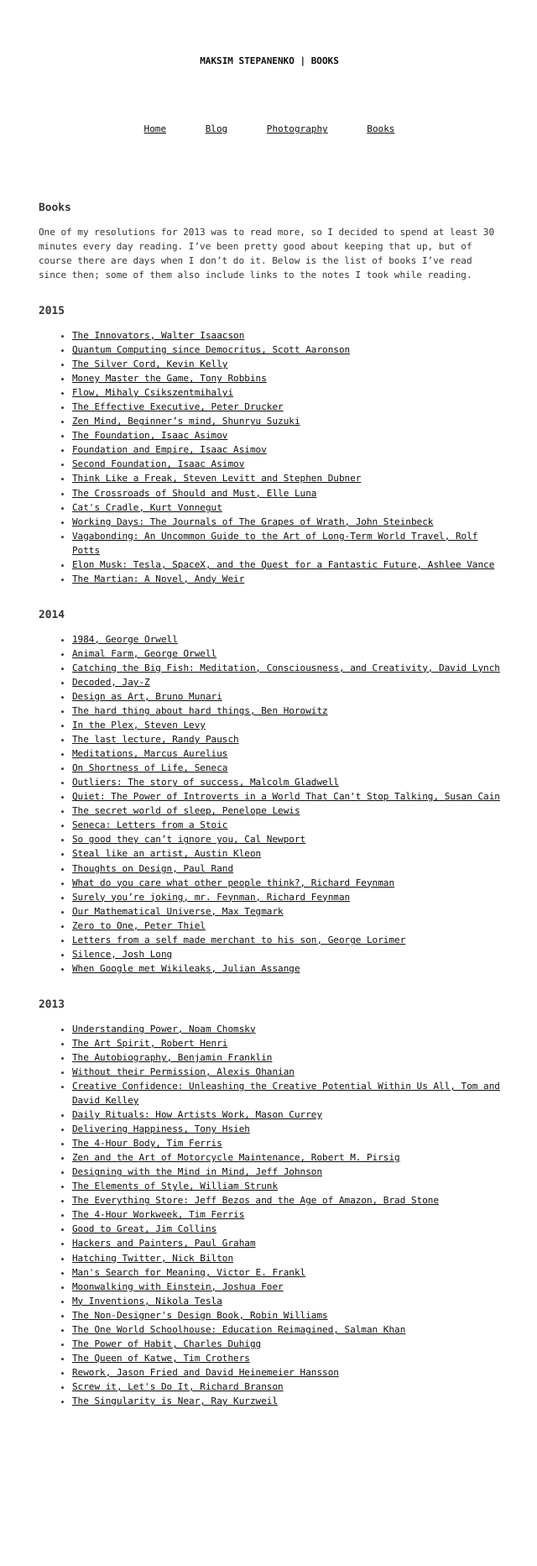
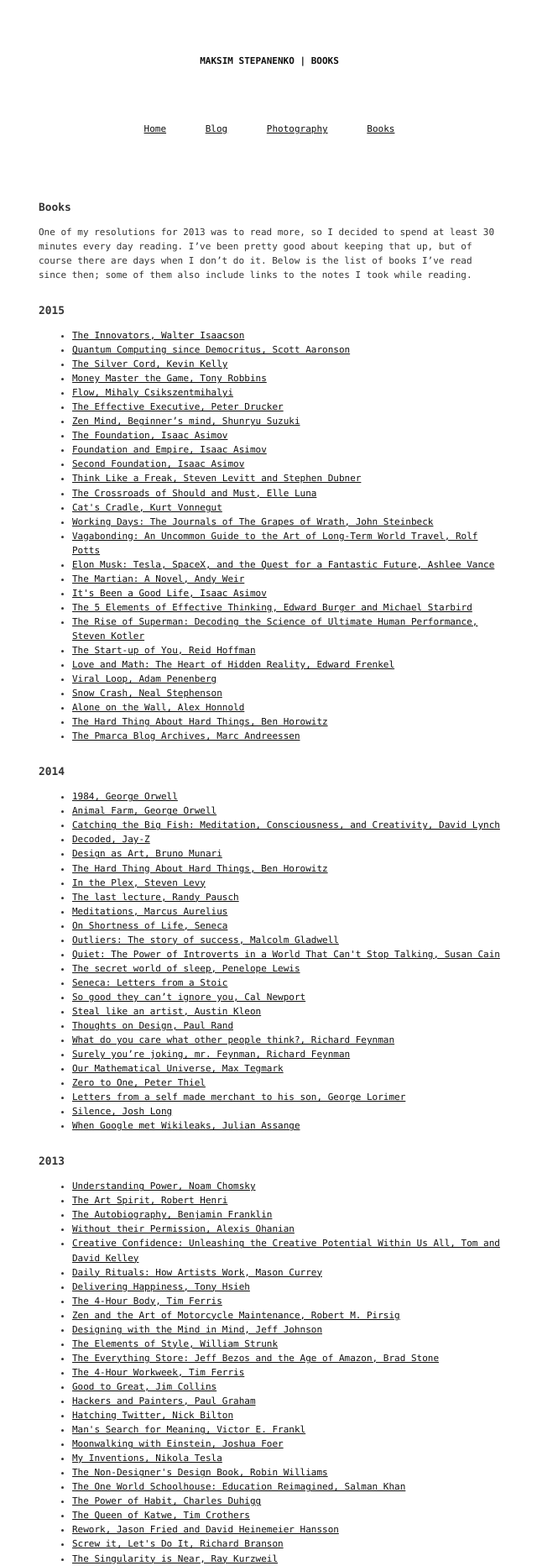
Before and after one commit to maksim-s/maksim-s.github.com, a Jekyll site: the page built from books/index.html, in a window 1280 px wide. Shown: the whole page at 84% size, without its empty margins (319-959 px from the left). Built offline with Jekyll 4.4.1, drawn with Linux system fonts in a browser that asks for light colours; before the commit the page ends 1677 px from its top, so only the background shows below that.

Commit message:
Book updates

```diff
--- a/books/index.html
+++ b/books/index.html
@@ -31,6 +31,16 @@
       <li><a href='http://www.amazon.com/Vagabonding-Uncommon-Guide-Long-Term-Travel-ebook/dp/B000FBFMKM/?tag=maksistepa-20' target='_blank'>Vagabonding: An Uncommon Guide to the Art of Long-Term World Travel, Rolf Potts</a></li>
       <li><a href='http://www.amazon.com/Elon-Musk-SpaceX-Fantastic-Future-ebook/dp/B00KVI76ZS/?tag=maksistepa-20' target='_blank'>Elon Musk: Tesla, SpaceX, and the Quest for a Fantastic Future, Ashlee Vance</a></li>
       <li><a href='http://www.amazon.com/The-Martian-Novel-Andy-Weir-ebook/dp/B00EMXBDMA/?tag=maksistepa-20' target='_blank'>The Martian: A Novel, Andy Weir</a></li>
+      <li><a href='http://www.amazon.com/Been-Good-Life-Isaac-Asimov/dp/1573929689/?tag=maksistepa-20' target='_blank'>It's Been a Good Life, Isaac Asimov</a></li>
+      <li><a href='http://www.amazon.com/The-5-Elements-Effective-Thinking/dp/0691156662/?tag=maksistepa-20' target='_blank'>The 5 Elements of Effective Thinking, Edward Burger and Michael Starbird</a></li>
+      <li><a href='http://www.amazon.com/The-Rise-Superman-Decoding-Performance/dp/1477800832/?tag=maksistepa-20' target='_blank'>The Rise of Superman: Decoding the Science of Ultimate Human Performance, Steven Kotler</a></li>
+      <li><a href='http://www.amazon.com/The-Start-up-You-Yourself-Transform-ebook/dp/B0050DIWHU/?tag=maksistepa-20' target='_blank'>The Start-up of You, Reid Hoffman</a></li>
+      <li><a href='http://www.amazon.com/Love-Math-Heart-Hidden-Reality/dp/0465050743/?tag=maksistepa-20' target='_blank'>Love and Math: The Heart of Hidden Reality, Edward Frenkel</a></li>
+      <li><a href='http://www.amazon.com/Viral-Loop-Facebook-Businesses-Themselves/dp/1401323499/?tag=maksistepa-20' target='_blank'>Viral Loop, Adam Penenberg</a></li>
+      <li><a href='http://www.amazon.com/Snow-Crash-Neal-Stephenson/dp/1491515058/?tag=maksistepa-20' target='_blank'>Snow Crash, Neal Stephenson</a></li>
+      <li><a href='http://www.amazon.com/Alone-Wall-Alex-Honnold/dp/0393247627/?tag=maksistepa-20' target='_blank'>Alone on the Wall, Alex Honnold</a></li>
+      <li><a href='http://www.amazon.com/Hard-Thing-About-Things-Building-ebook/dp/B00DQ845EA/?tag=maksistepa-20' target='_blank'>The Hard Thing About Hard Things, Ben Horowitz</a></li>
+      <li><a href='https://a16z.com/2015/01/09/pmarca-blog-ebook/?tag=maksistepa-20' target='_blank'>The Pmarca Blog Archives, Marc Andreessen</a></li>
     </ul>
   </div>
   <div class='section'>
@@ -41,7 +51,7 @@
       <li><a href='http://www.amazon.com/Catching-Big-Fish-Meditation-Consciousness/dp/1585426121/?tag=maksistepa-20' target='_blank'>Catching the Big Fish: Meditation, Consciousness, and Creativity, David Lynch</a></li>
       <li><a href='http://www.amazon.com/Decoded-Jay-Z-ebook/dp/B003E8AIJS/?tag=maksistepa-20' target='_blank'>Decoded, Jay-Z</a></li>
       <li><a href='http://www.amazon.com/Design-as-Art-Bruno-Munari/dp/0141035811/?tag=maksistepa-20' target='_blank'>Design as Art, Bruno Munari</a></li>
-      <li><a href='http://www.amazon.com/Hard-Thing-About-Things-Building-ebook/dp/B00DQ845EA/?tag=maksistepa-20' target='_blank'>The hard thing about hard things, Ben Horowitz</a></li>
+      <li><a href='http://www.amazon.com/Hard-Thing-About-Things-Building-ebook/dp/B00DQ845EA/?tag=maksistepa-20' target='_blank'>The Hard Thing About Hard Things, Ben Horowitz</a></li>
       <li><a href='http://www.amazon.com/Plex-Google-Thinks-Works-Shapes-ebook/dp/B003UYUP6M/?tag=maksistepa-20' target='_blank'>In the Plex, Steven Levy</a></li>
       <li><a href='http://www.amazon.com/Last-Lecture-Randy-Pausch-ebook/dp/B00139VU7E/?tag=maksistepa-20' target='_blank'>The last lecture, Randy Pausch</a></li>
       <li><a href='http://www.amazon.com/Meditations-Marcus-Aurelius-ebook/dp/B0082XJGRK/?tag=maksistepa-20' target='_blank'>Meditations, Marcus Aurelius</a></li>
```
Also changed, not shown: index.html (+4 -3 lines).
